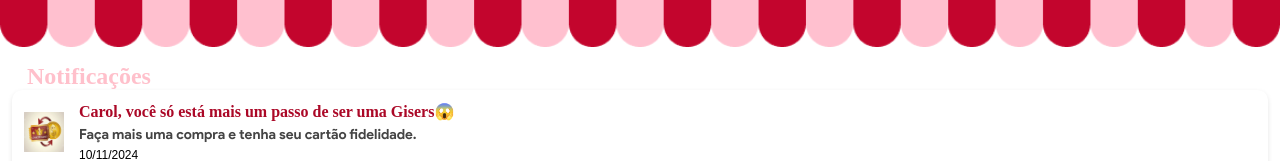
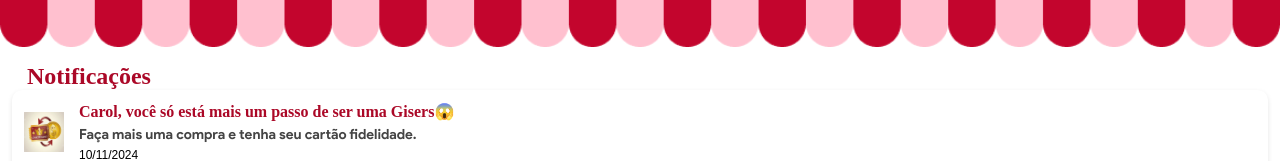
Before and after one commit to tadeufabio29/gisas-not, a plain HTML site: page notificação.html in a window 1280 px wide. Shown: the top 161 px of the page. Drawn offline with Linux system fonts and the light colour scheme; files whose address does not match are found by name.

Commit message:
notificação atualizada

```diff
--- a/notificação.css
+++ b/notificação.css
@@ -33,8 +33,7 @@ h2 {
     flex-direction: column;
     margin-left: 15px;
     font-family: "cooper";
-    color: pink;
-    /* color: #AB0827; */
+    color: #AB0827;
 }
 h3 {
     font-family: P01;
```
